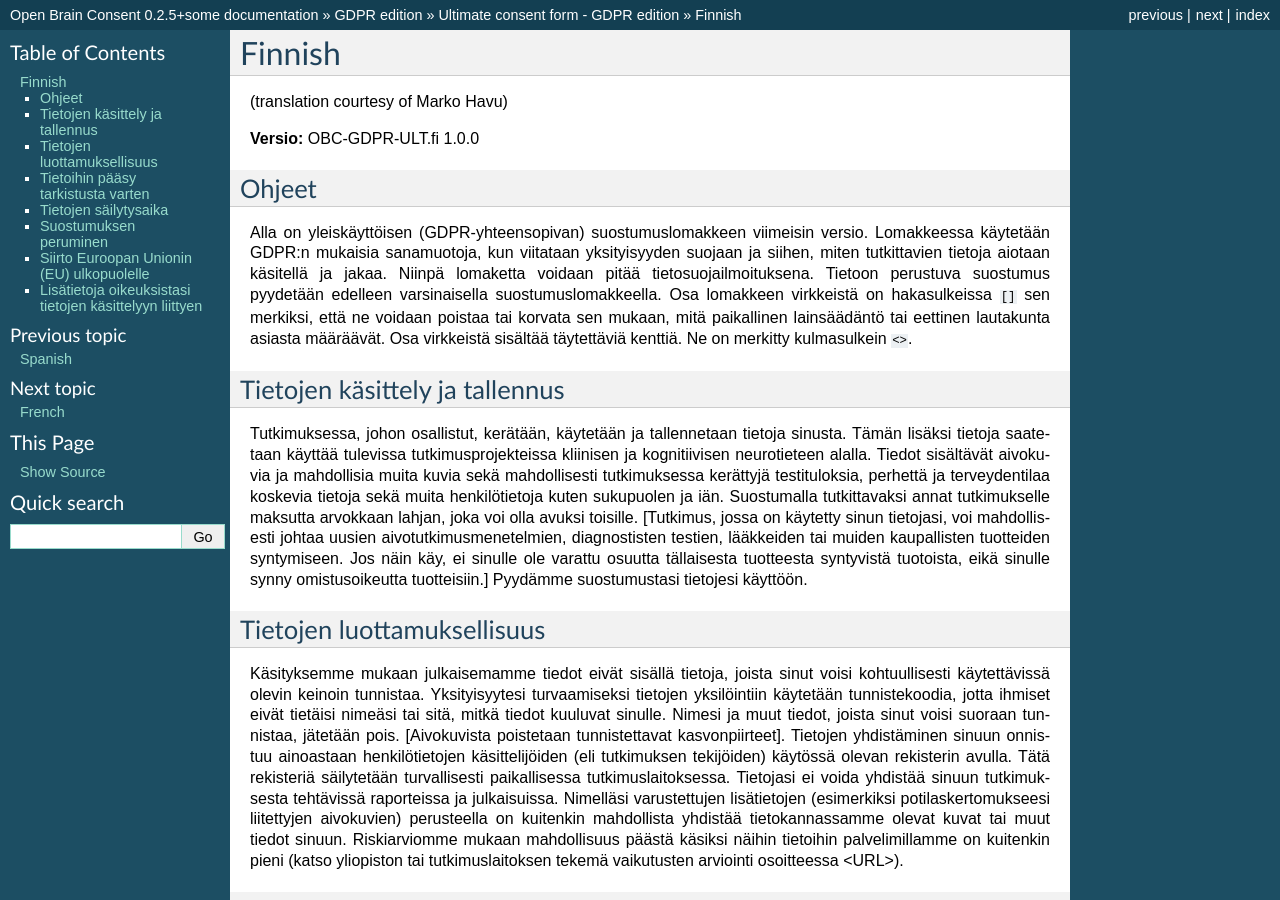
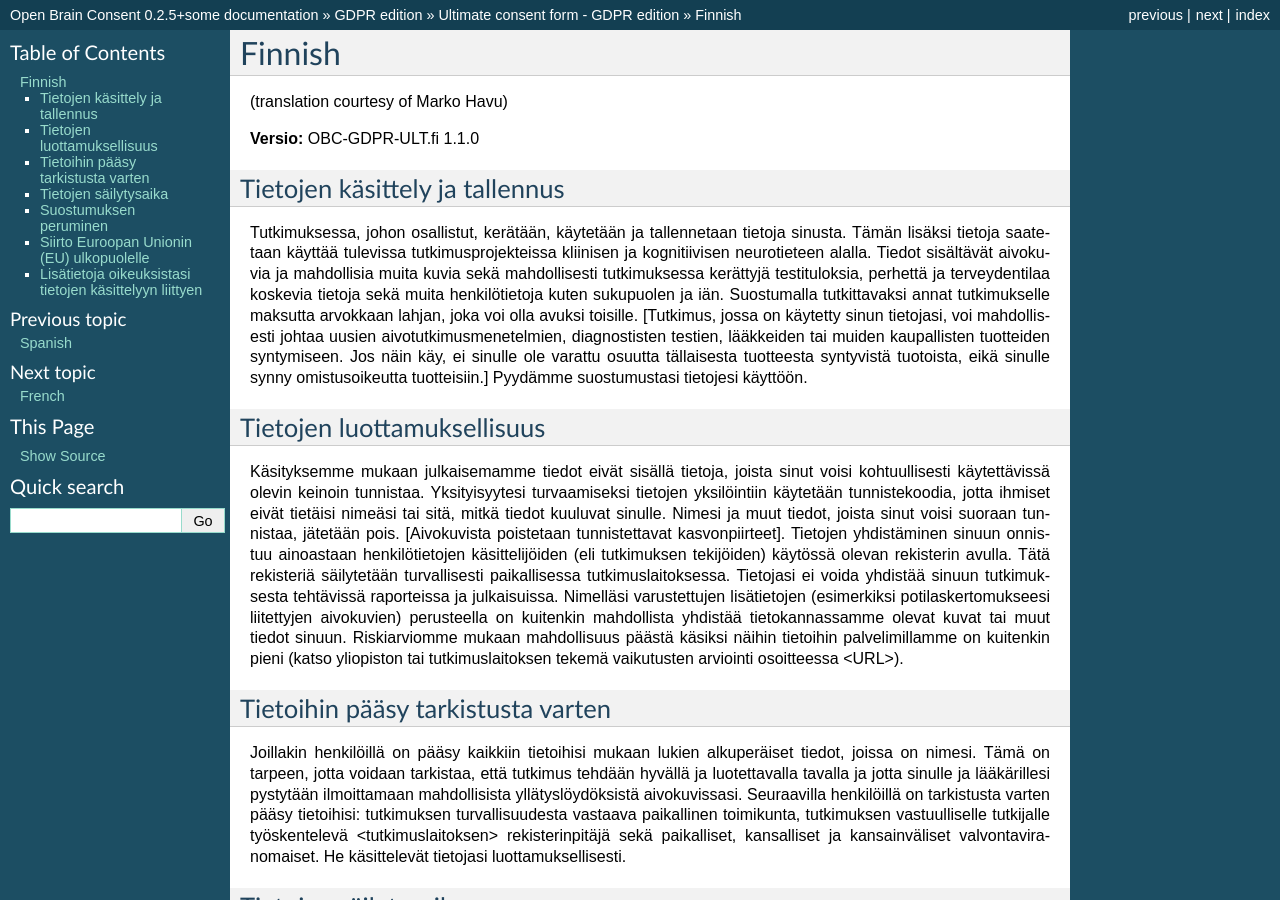
Before and after one commit to con/open-brain-consent, a Sphinx documentation site: the page built from docs/source/gdpr/i18n/ultimate_gdpr.fi.rst, in a window 1280 px wide and 900 px high. Built offline with Sphinx 7.4.7, drawn with Linux system fonts in a browser that asks for light colours.

Commit message:
Removed Instructions from OBC-GDPR-ULT (issue #56), changed version to 1.1.0 (issue #51)

```diff
--- a/docs/source/gdpr/i18n/data_user_agreement.fi.rst
+++ b/docs/source/gdpr/i18n/data_user_agreement.fi.rst
@@ -7,7 +7,7 @@ Finnish
 Tunnistettavien tietojen käyttäjän käyttöoikeussopimus
 ~~~~~~~~~~~~~~~~~~~~~~~~~~~~~~~~~~~~~~~~~~~~~~~~~~~~~~
 
-**Versio:** OBC-GDPR-DUA.fi 1.0.0
+**Versio:** OBC-GDPR-DUA.fi 1.1.0
 
 Pyydän käyttöoikeutta <OSASTON> digitaaliseen tietovarantoon tallennettuihin tietoihin. <OSASTO> on osa <TUTKIMUSLAITOSTA>, jonka kotipaikka on <KAUPUNKI>, <MAA> (jäljempänä <TUTKIMUSLAITOKSEN LYHYT NIMI>).
 
--- a/docs/source/gdpr/i18n/ultimate_gdpr.fi.rst
+++ b/docs/source/gdpr/i18n/ultimate_gdpr.fi.rst
@@ -4,11 +4,7 @@ Finnish
 -------
 (translation courtesy of Marko Havu)
 
-**Versio:** OBC-GDPR-ULT.fi 1.0.0
-
-Ohjeet
-~~~~~~
-Alla on yleiskäyttöisen (GDPR-yhteensopivan) suostumuslomakkeen viimeisin versio. Lomakkeessa käytetään GDPR:n mukaisia sanamuotoja, kun viitataan yksityisyyden suojaan ja siihen, miten tutkittavien tietoja aiotaan käsitellä ja jakaa. Niinpä lomaketta voidaan pitää tietosuojailmoituksena. Tietoon perustuva suostumus pyydetään edelleen varsinaisella suostumuslomakkeella. Osa lomakkeen virkkeistä on hakasulkeissa ``[]`` sen merkiksi, että ne voidaan poistaa tai korvata sen mukaan, mitä paikallinen lainsäädäntö tai eettinen lautakunta asiasta määräävät. Osa virkkeistä sisältää täytettäviä kenttiä. Ne on merkitty kulmasulkein ``<>``.
+**Versio:** OBC-GDPR-ULT.fi 1.1.0
 
 Tietojen käsittely ja tallennus
 ~~~~~~~~~~~~~~~~~~~~~~~~~~~~~~~
```
